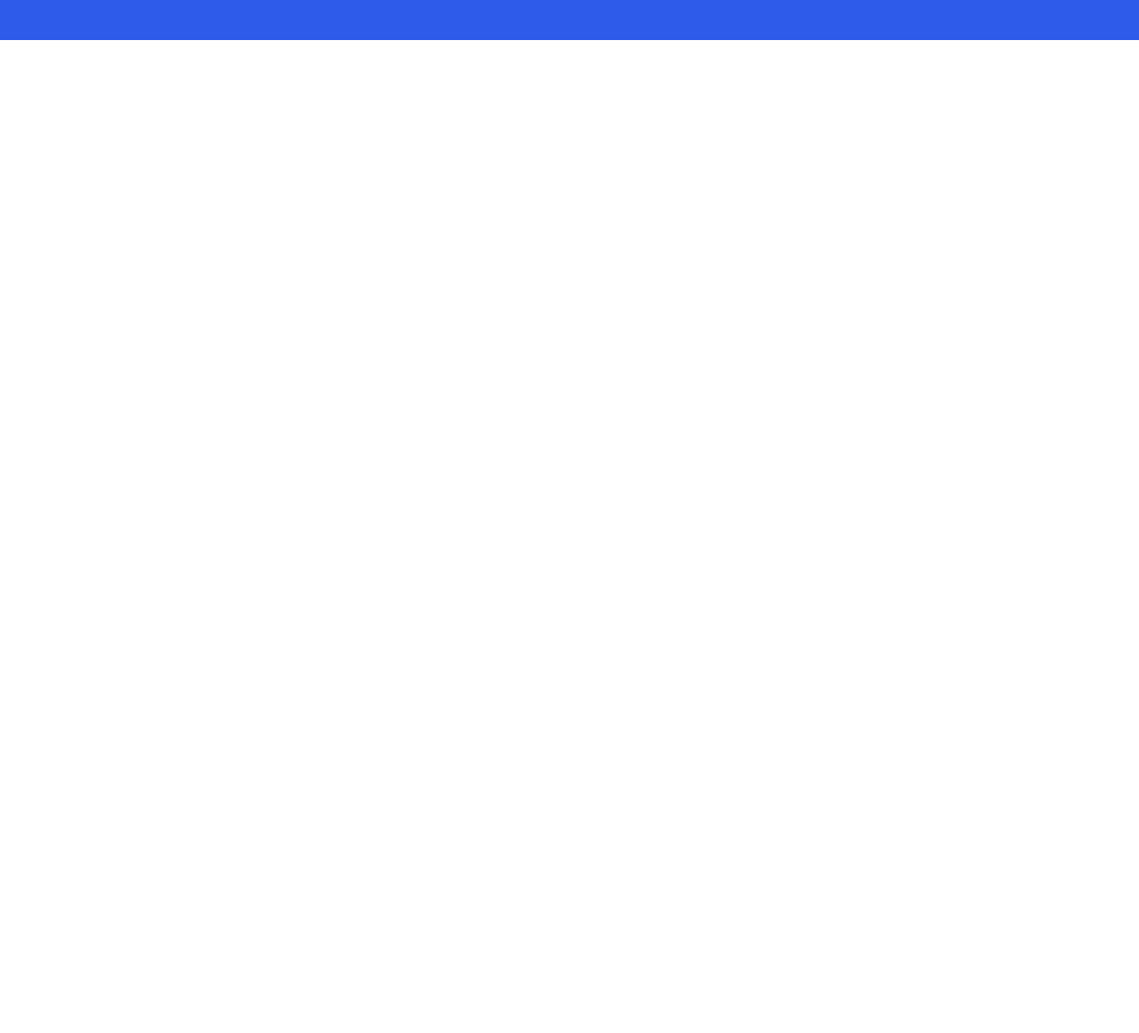
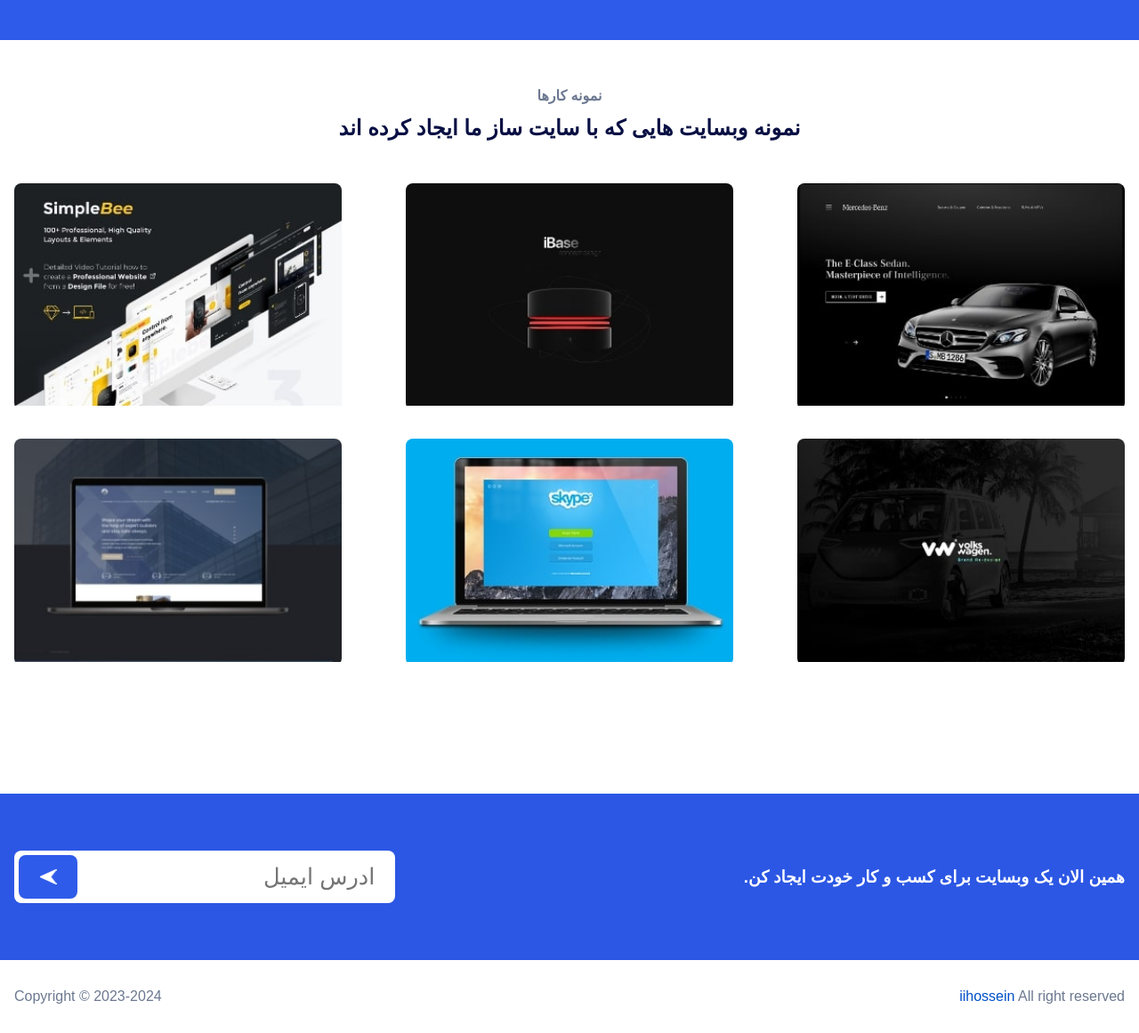
Before and after one commit to iihossein/Web-Hunters, a plain HTML site: page index.html in a window 1280 px wide. Shown: the part 2092-3253 px from the top of the page at 89% size. Before the commit the page ends 2217 px from the top, so only its background shows below. Drawn offline with Linux system fonts and the light colour scheme; a small style sheet from the web is missing.

Commit message:
Coding is Finished

```diff
--- a/index.html
+++ b/index.html
@@ -106,7 +106,9 @@
                     <div class="comments">
                         <div class="comment">
                             <div class="comment-content">
-                                    <p class="comment-body">به شخصه میتوانم بگویم یکی از بهترین ها در این حوزهد هستند و من حدود 5 سال هست که با این شرکت در حال همکاری هستم. خیلی پشتیبانی قوی دارند و قیمت های مناسبی هم دارند</p>
+                                <p class="comment-body">به شخصه میتوانم بگویم یکی از بهترین ها در این حوزهد هستند و من
+                                    حدود 5 سال هست که با این شرکت در حال همکاری هستم. خیلی پشتیبانی قوی دارند و قیمت های
+                                    مناسبی هم دارند</p>
                             </div>
                             <div class="comment-info">
                                 <img src="images/person-2.png" alt="" class="conmment-img">
@@ -115,7 +117,9 @@
                         </div>
                         <div class="comment">
                             <div class="comment-content">
-                                    <p class="comment-body">به شخصه میتوانم بگویم یکی از بهترین ها در این حوزهد هستند و من حدود 5 سال هست که با این شرکت در حال همکاری هستم. خیلی پشتیبانی قوی دارند و قیمت های مناسبی هم دارند</p>
+                                <p class="comment-body">به شخصه میتوانم بگویم یکی از بهترین ها در این حوزهد هستند و من
+                                    حدود 5 سال هست که با این شرکت در حال همکاری هستم. خیلی پشتیبانی قوی دارند و قیمت های
+                                    مناسبی هم دارند</p>
                             </div>
                             <div class="comment-info">
                                 <img src="images/person-3.png" alt="" class="conmment-img">
@@ -124,7 +128,9 @@
                         </div>
                         <div class="comment">
                             <div class="comment-content">
-                                    <p class="comment-body">به شخصه میتوانم بگویم یکی از بهترین ها در این حوزهد هستند و من حدود 5 سال هست که با این شرکت در حال همکاری هستم. خیلی پشتیبانی قوی دارند و قیمت های مناسبی هم دارند</p>
+                                <p class="comment-body">به شخصه میتوانم بگویم یکی از بهترین ها در این حوزهد هستند و من
+                                    حدود 5 سال هست که با این شرکت در حال همکاری هستم. خیلی پشتیبانی قوی دارند و قیمت های
+                                    مناسبی هم دارند</p>
                             </div>
                             <div class="comment-info">
                                 <img src="images/person-1.png" alt="" class="conmment-img">
@@ -142,7 +148,55 @@
                 </div>
             </div>
         </section>
+        <section class="portfolio">
+            <div class="container">
+                <h4 class="portfolio-text">نمونه کارها</h4>
+                <h2 class="portfolio-title">نمونه وبسایت هایی که با سایت ساز ما ایجاد کرده اند</h2>
+                <div class="portfolios-items">
+                    <div class="portfolio-item">
+                        <img src="images/portfolio-1.jpg" class="portfolio-img" alt="portfolios">
+                    </div>
+
+                    <div class="portfolio-item">
+                        <img src="images/portfolio-2.jpg" class="portfolio-img" alt="portfolios">
+                    </div>
+                    <div class="portfolio-item">
+                        <img src="images/portfolio-3.jpg" class="portfolio-img" alt="portfolios">
+                    </div>
+                    <div class="portfolio-item">
+                        <img src="images/portfolio-4.jpg" class="portfolio-img" alt="portfolios">
+                    </div>
+                    <div class="portfolio-item">
+                        <img src="images/portfolio-5.jpg" class="portfolio-img" alt="portfolios">
+                    </div>
+                    <div class="portfolio-item">
+                        <img src="images/portfolio-6.jpg" class="portfolio-img" alt="portfolios">
+                    </div>
+                </div>
+            </div>
+        </section>
     </main>
+    <footer class="footer">
+        <section class="newsletter">
+            <div class="container">
+                <div class="newsletter-wrapper">
+                    <h3 class="newsletter-text">همین الان یک وبسایت برای کسب و کار خودت ایجاد کن.</h3>
+                    <div class="newsletter-email">
+                        <input type="text" class="newsletter-txt" placeholder="ادرس ایمیل">
+                        <button class="newsletter-btn"><img src="images/right-arrow.svg" class="newsletter-btn-img"></button>
+                    </div>
+                </div>
+            </div>
+        </section>
+        <section class="copy-right">
+            <div class="container">
+                <div class="copy-right-wrapper">
+                    <p class="copy-right-text"><a href="" class="copy-right-link">iihossein</a> All right reserved</p>
+                    <p class="copy-right-text">Copyright © 2023-2024</p>
+                </div>
+            </div>
+        </section>
+    </footer>
     <script src="scripts/app.js"></script>
 </body>
 
--- a/styles/app.css
+++ b/styles/app.css
@@ -381,13 +381,13 @@ body {
 
 }
 
-.works-text {
+.works-text , .portfolio-text {
     color: #6C7890;
     text-align: center;
     margin-bottom: 0;
 }
 
-.works-title {
+.works-title , .portfolio-title {
     color: #081043;
     text-align: center;
     margin-top: 0.8rem;
@@ -497,3 +497,94 @@ body {
     display: block;
     margin: 1rem;
 }
+
+
+
+/* portfolio section */
+.portfolio{
+    padding: 2rem 0;
+    text-align: center;
+}
+.portfolios-items{
+    display: flex;
+    flex-wrap: wrap;
+    justify-content: space-between;
+    margin-top: 3rem;
+
+}
+.portfolio-item{
+    flex-basis: 23rem;
+    margin-bottom: 2rem;
+    border-radius: 0.5rem;
+    overflow: hidden;
+
+}
+.portfolio-img{
+    width: 100%;
+}
+
+
+/* start footer */
+.footer{
+
+}
+.newsletter{
+    background-color: #2c57e4;
+    padding: 4rem 0;
+    color: #fff;
+}
+.newsletter-wrapper{
+    display: flex;
+    justify-content: space-between;
+    align-items: center;
+}
+.newsletter-text{
+
+}
+.newsletter-email{
+    background-color: #fff;
+    flex-basis: 20rem;
+    display: flex;
+    justify-content: space-between;
+    align-items: center;
+    padding: 0.3rem 1.3rem 0.3rem 0.3rem ;
+    border-radius: 00.5rem;
+}
+.newsletter-txt{
+    border: none;
+    outline: none;
+    font-size: 1.6rem;
+}
+.newsletter-btn{
+    background-color: #2f5bea;
+    border: none;
+    outline: none;
+    padding: 1rem 1.5rem;
+    display: flex;
+    justify-content: center;
+    align-items: center;
+    border-radius: 0.5rem;
+
+
+}
+.newsletter-btn-img{
+    transform: rotateY(180deg);
+}
+
+/* start copyright */
+.copy-right{
+    color: #6c7890;
+    padding: 1rem 0;
+}
+.copy-right-wrapper{
+    display: flex;
+    justify-content: space-between;
+    align-items: center;
+}
+.copy-right-text{
+
+}
+.copy-right-link{
+    text-decoration: none;
+    color: #0050C8;
+}
```
Lines whose indentation alone changed are shown as unchanged.
